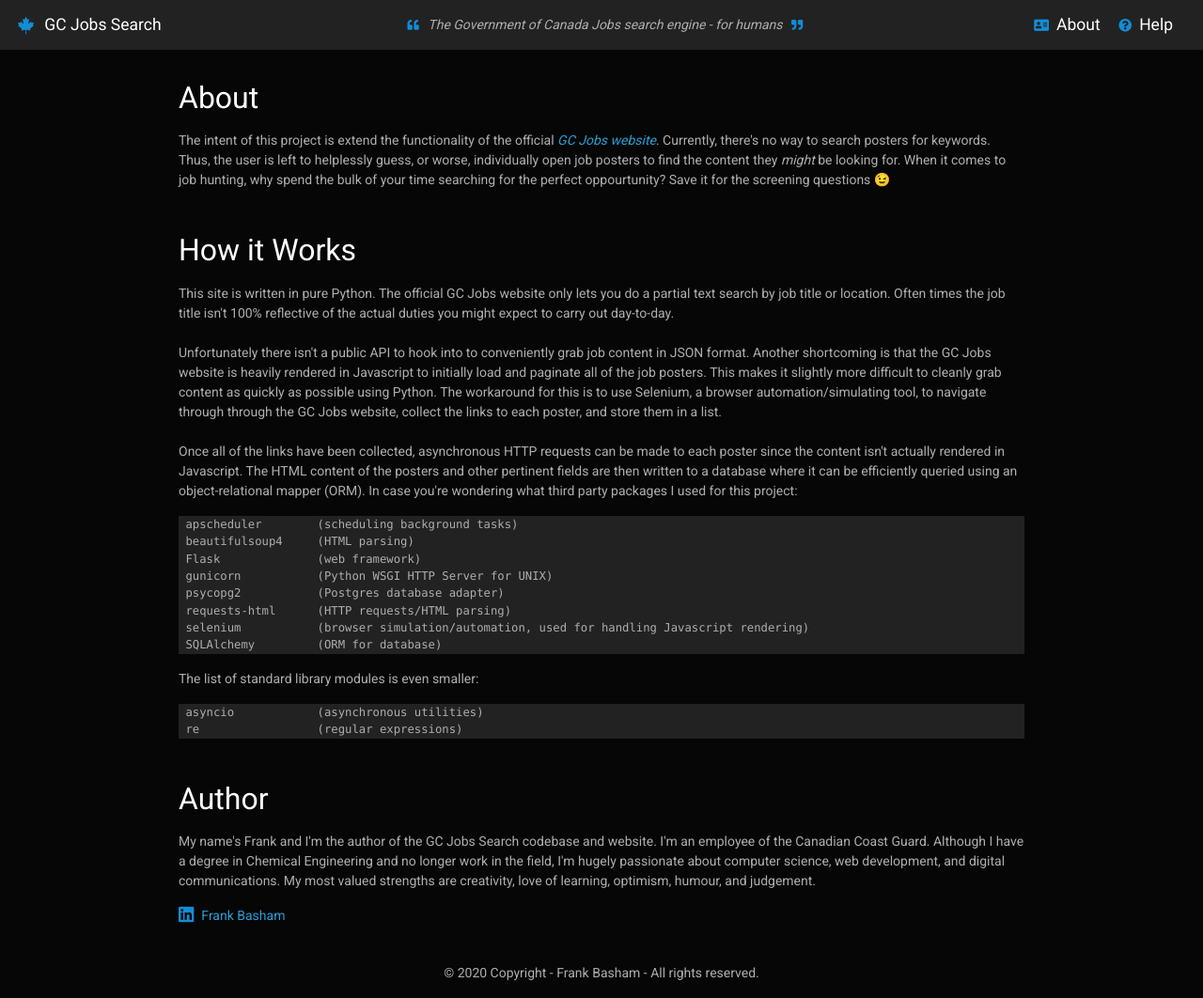
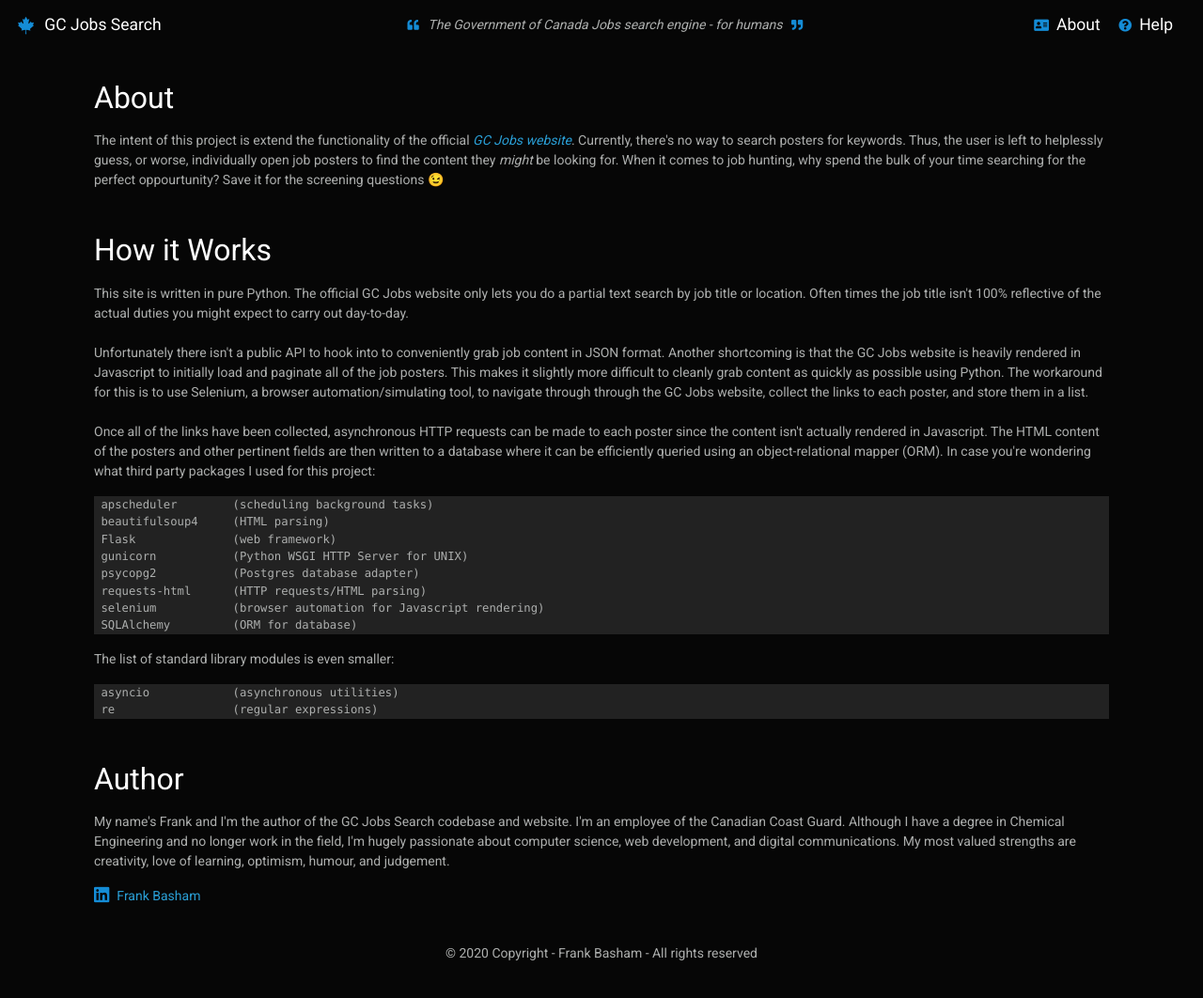
Before and after one commit to Fbasham/gcjobs, a Flask app: page /about in a window 1280 px wide. Shown: the whole page at 94% size. After the commit the page ends 1022 px from the top, so only its background shows below. Run offline with Flask 2, Linux system fonts and the light colour scheme; some libraries are stand-ins or nearby versions.

Commit message:
Add files via upload

```diff
--- a/templates/about.html
+++ b/templates/about.html
@@ -49,7 +49,7 @@
  gunicorn           (Python WSGI HTTP Server for UNIX)
  psycopg2           (Postgres database adapter)
  requests-html      (HTTP requests/HTML parsing)
- selenium           (browser simulation/automation, used for handling Javascript rendering)
+ selenium           (browser automation for Javascript rendering)
  SQLAlchemy         (ORM for database)
 </pre></div>
 </div>
--- a/templates/base.html
+++ b/templates/base.html
@@ -7,8 +7,9 @@
     <title>GC Jobs Search</title>
 
     <link rel="stylesheet" href="https://stackpath.bootstrapcdn.com/bootswatch/4.5.2/cyborg/bootstrap.min.css" integrity="sha384-nEnU7Ae+3lD52AK+RGNzgieBWMnEfgTbRHIwEvp1XXPdqdO6uLTd/NwXbzboqjc2" crossorigin="anonymous">
+    <link rel='stylesheet' type="text/css" href="../static/styles/style.css"/>
     <link rel="stylesheet" href="https://pro.fontawesome.com/releases/v5.10.0/css/all.css" integrity="sha384-AYmEC3Yw5cVb3ZcuHtOA93w35dYTsvhLPVnYs9eStHfGJvOvKxVfELGroGkvsg+p" crossorigin="anonymous"/>
-    <link rel="shortcut icon" href="{{ url_for('static', filename='flavicon.ico') }}">
+    <link rel="shortcut icon" href="{{ url_for('static', filename='flavicon.ico') }}"/>
 
     <script src="https://code.jquery.com/jquery-3.3.1.slim.min.js"></script>
     <script src="https://cdn.jsdelivr.net/npm/popper.js@1.16.0/dist/umd/popper.min.js"></script>
@@ -17,12 +18,12 @@
 
   <head>
 
-    <nav class="navbar navbar-expand navbar-dark pt-2" style="background-color: #222222;">
+    <nav class="navbar navbar-expand navbar-dark pt-2">
       <div class="container-fluid">
         <div class="nav-header">
           <i class="fab fa-lg fa-fw fa-canadian-maple-leaf mr-2" style="color: #148cd6"></i><a class="navbar-brand" href={{ url_for("index") }}>GC Jobs Search</a>
         </div>
-        <div class="nav-header">
+        <div class="nav-header-quote">
           <i class="fab fa-sm fa-fw fas fa-quote-left mr-2" style="color: #148cd6"></i><i>The Government of Canada Jobs search engine - for humans</i><i class="fab fa-sm fa-fw fas fa-quote-right ml-2" style="color: #148cd6"></i>
         </div>
         <div class="nav-header">
@@ -34,9 +35,7 @@
 
     <body>
 
-
-        <div class="container justify-content-center w-75 py-4">
-
+        <div class="container justify-content-center py-4">
         {% block content %}
         {% endblock %}
 
@@ -46,7 +45,7 @@
 
     <footer class="page-footer font-small blue">
 
-      <div class="footer-copyright text-center py-3">© 2020 Copyright - Frank Basham - All rights reserved.</div>
+      <div class="footer-copyright text-center py-3">© 2020 Copyright - Frank Basham - All rights reserved</div>
 
     </footer>
 
```
